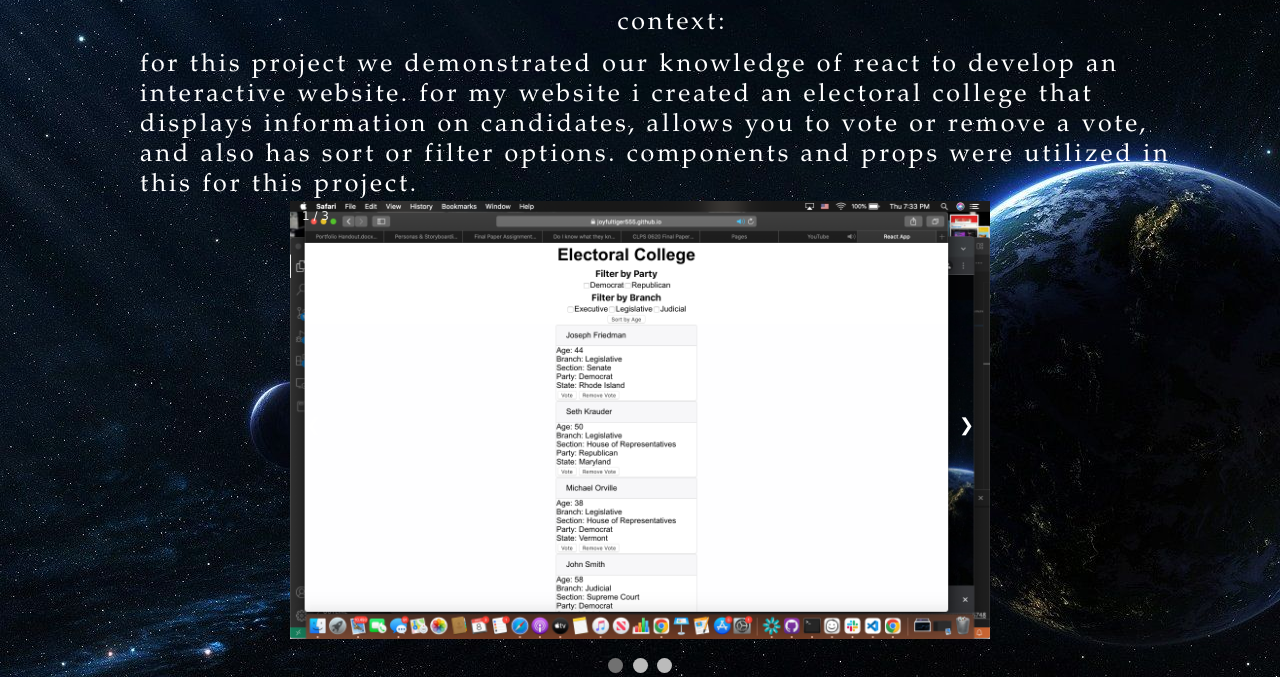
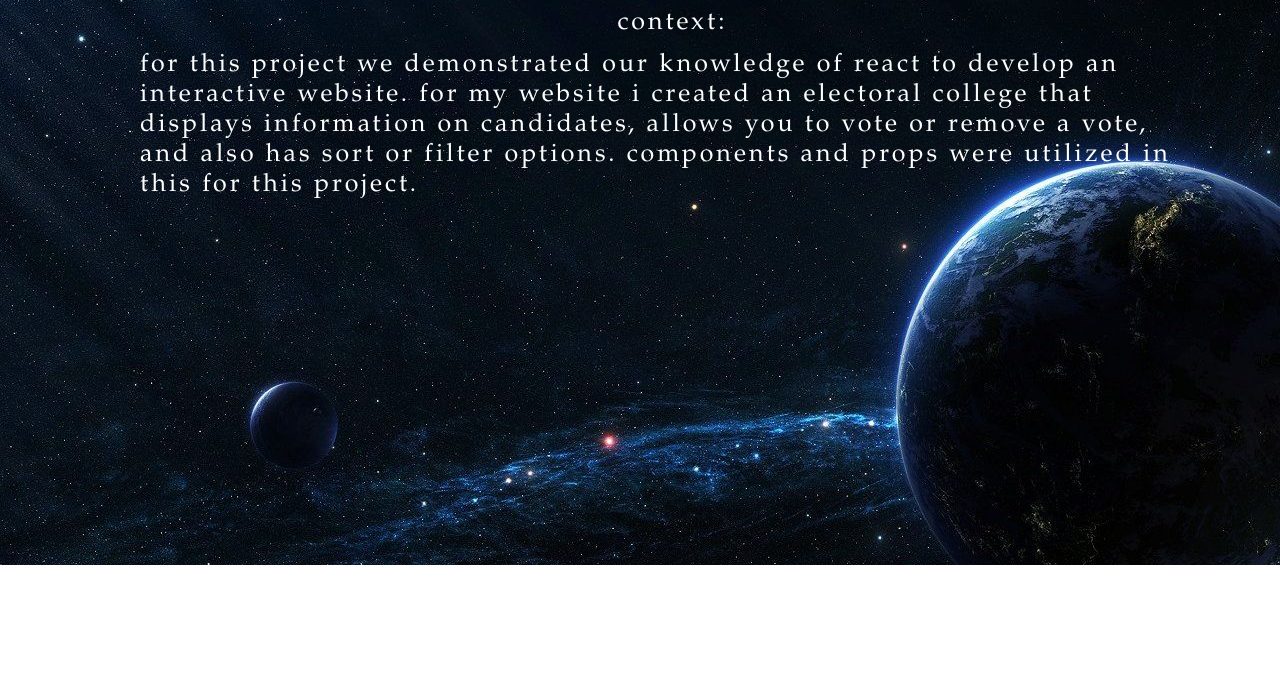
Before and after one commit to joyfultiger555/HTML-Portfolio, a plain HTML site: page pages/Project4.html in a window 1280 px wide. Shown: the part 235-912 px from the top of the page. After the commit the page ends 800 px from the top, so only its background shows below. Drawn offline with Linux system fonts and the light colour scheme.

Commit message:
Update Project4.html

```diff
--- a/pages/Project4.html
+++ b/pages/Project4.html
@@ -24,7 +24,7 @@
     </nav>
     <div class="body-text-text"><h1>Personas and Storyboarding</h1></div>
     <div class="links">
-        <a href="https://github.com/CozyCapybara/IterativeDesign">Website</a>
+        <a href="https://joyfultiger555.github.io/Development-Anonymous/">Website</a>
     </div>
     <div class="personas-body">Context:</div>
     <div class="personas-body">For this project we demonstrated our knowledge of react to develop an interactive website. For my
@@ -32,63 +32,5 @@
         and also has sort or filter options. Components and props were utilized in this for this project.
     </div>
 
-    <div class="slideshow-container">
 
-        <div class="mySlides fade">
-          <div class="numbertext">1 / 3</div>
-          <img src="../first.png" style="width:100%">
-          <div class="text"></div>
-        </div>
-
-        <div class="mySlides fade">
-          <div class="numbertext">2 / 3</div>
-          <img src="../second.png" style="width:100%">
-          <div class="text"></div>
-        </div>
-        <div class="mySlides fade">
-            <div class="numbertext">2 / 3</div>
-            <img src="../last.png" style="width:100%">
-            <div class="text"></div>
-          </div>
-
-        <a class="prev" onclick="plusSlides(-1)">❮</a>
-        <a class="next" onclick="plusSlides(1)">❯</a>
-
-        </div>
-        <br>
-
-        <div style="text-align:center">
-          <span class="dot" onclick="currentSlide(1)"></span>
-          <span class="dot" onclick="currentSlide(2)"></span>
-          <span class="dot" onclick="currentSlide(3)"></span>
-        </div>
-
-        <script>
-        let slideIndex = 1;
-        showSlides(slideIndex);
-
-        function plusSlides(n) {
-          showSlides(slideIndex += n);
-        }
-
-        function currentSlide(n) {
-          showSlides(slideIndex = n);
-        }
-
-        function showSlides(n) {
-          let i;
-          let slides = document.getElementsByClassName("mySlides");
-          let dots = document.getElementsByClassName("dot");
-          if (n > slides.length) {slideIndex = 1}
-          if (n < 1) {slideIndex = slides.length}
-          for (i = 0; i < slides.length; i++) {
-            slides[i].style.display = "none";
-          }
-          for (i = 0; i < dots.length; i++) {
-            dots[i].className = dots[i].className.replace(" active", "");
-          }
-          slides[slideIndex-1].style.display = "block";
-          dots[slideIndex-1].className += " active";
-        }
-        </script>
   </body>
```
